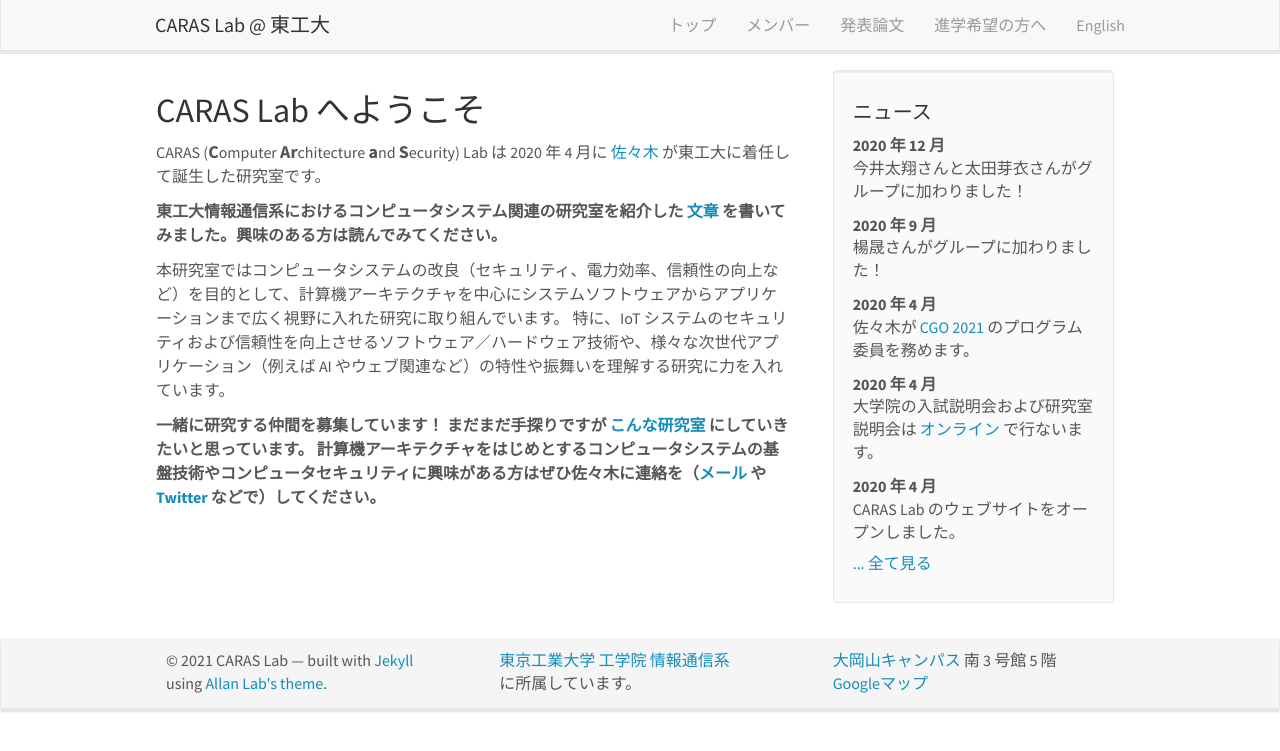
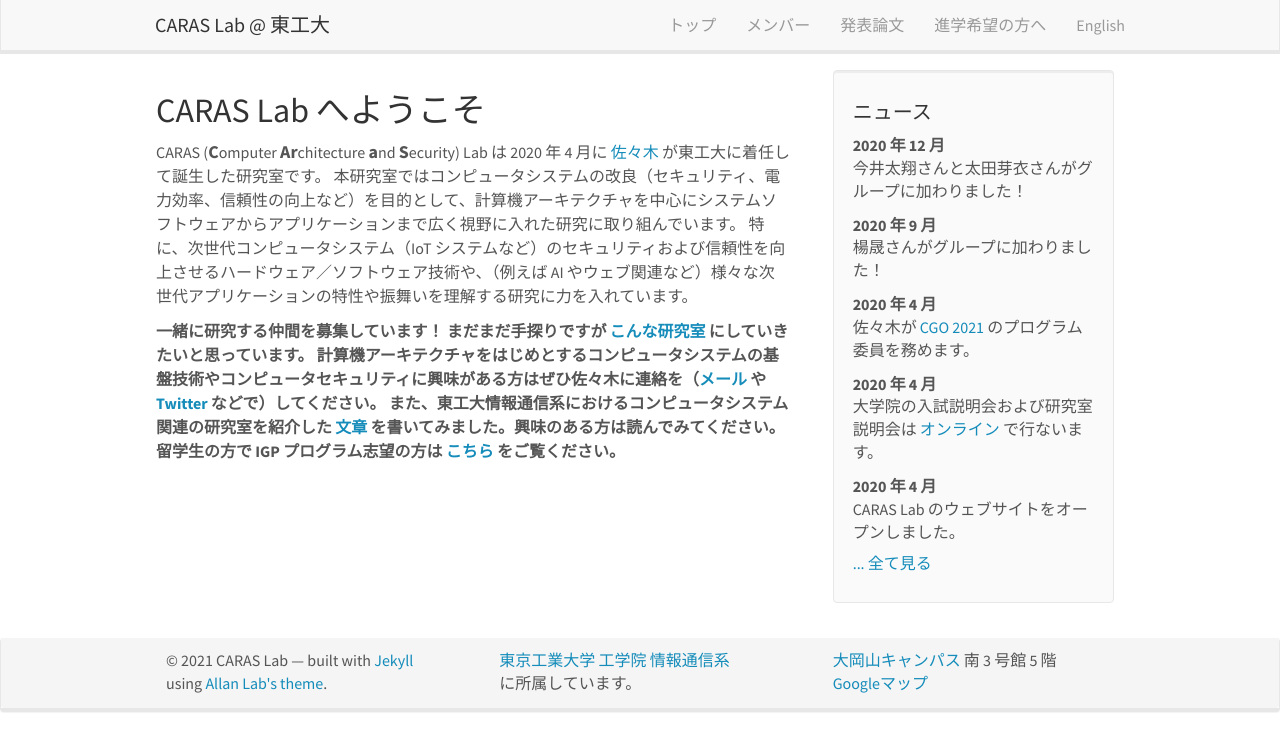
Before and after one commit to titech-caras/titech-caras.github.io, a Jekyll site: the page built from _pages/home.md, in a window 1280 px wide. Shown: the top 751 px of the page. Built offline with Jekyll 4.4.1, drawn with Linux system fonts in a browser that asks for light colours; nearby versions of some CDN libraries.

```diff
--- a/_pages/home.md
+++ b/_pages/home.md
@@ -5,12 +5,11 @@ permalink: /
 ---
 
 CARAS (<span class="bigger"><b>C</b></span>omputer <span class="bigger"><b>Ar</b></span>chitecture <span class="bigger"><b>a</b></span>nd <span class="bigger"><b>S</b></span>ecurity) Lab は 2020 年 4 月に [佐々木](https://hiroshi-sasaki.github.io) が東工大に着任して誕生した研究室です。
-
-**東工大情報通信系におけるコンピュータシステム関連の研究室を紹介した [文章](https://hiroshi-sasaki.github.io/blog/2020/12/22/introduction-to-systems-labs-in-titech-ict.html) を書いてみました。興味のある方は読んでみてください。**
-
 本研究室ではコンピュータシステムの改良（セキュリティ、電力効率、信頼性の向上など）を目的として、計算機アーキテクチャを中心にシステムソフトウェアからアプリケーションまで広く視野に入れた研究に取り組んでいます。
-特に、IoT システムのセキュリティおよび信頼性を向上させるソフトウェア／ハードウェア技術や、様々な次世代アプリケーション（例えば AI やウェブ関連など）の特性や振舞いを理解する研究に力を入れています。
+特に、次世代コンピュータシステム（IoT システムなど）のセキュリティおよび信頼性を向上させるハードウェア／ソフトウェア技術や、（例えば AI やウェブ関連など）様々な次世代アプリケーションの特性や振舞いを理解する研究に力を入れています。
 
 **一緒に研究する仲間を募集しています！
 まだまだ手探りですが [こんな研究室](message) にしていきたいと思っています。
-計算機アーキテクチャをはじめとするコンピュータシステムの基盤技術やコンピュータセキュリティに興味がある方はぜひ佐々木に連絡を（[メール](mailto:sasaki@ict.e.titech.ac.jp) や [Twitter](https://twitter.com/hrshssk) などで）してください。**
+計算機アーキテクチャをはじめとするコンピュータシステムの基盤技術やコンピュータセキュリティに興味がある方はぜひ佐々木に連絡を（[メール](mailto:sasaki@ict.e.titech.ac.jp) や [Twitter](https://twitter.com/hrshssk) などで）してください。
+また、東工大情報通信系におけるコンピュータシステム関連の研究室を紹介した [文章](https://hiroshi-sasaki.github.io/blog/2020/12/22/introduction-to-systems-labs-in-titech-ict.html) を書いてみました。興味のある方は読んでみてください。
+留学生の方で IGP プログラム志望の方は [こちら](https://hiroshi-sasaki.github.io/index-en.html) をご覧ください。**
```
Also changed, not shown: _pages/home-en.md (+1 -1 lines).
